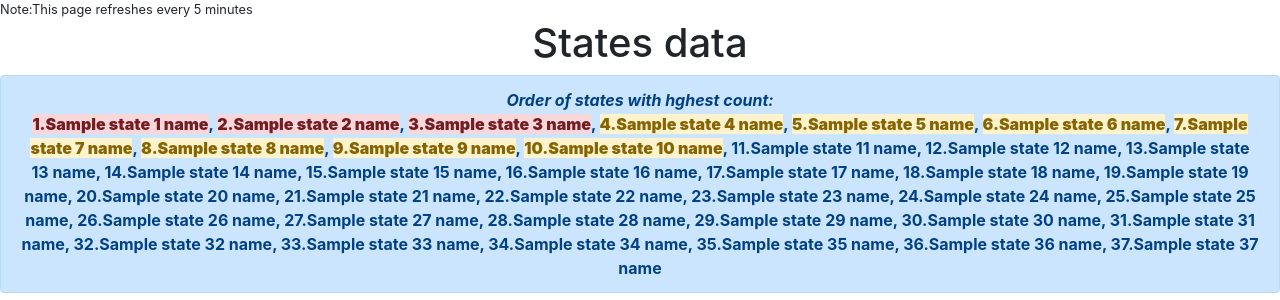
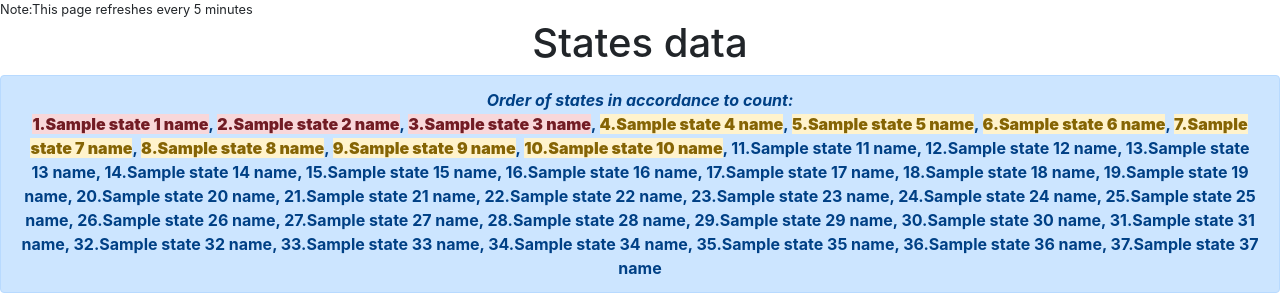
Before and after one commit to harsharay/coronastats, a Django app: template covidapp/templates/covidapp/statesdata.html in a window 1280 px wide. Shown: the top 300 px of the page. Run offline with Django 3.2, Linux system fonts and the light colour scheme; the template is opened without the code that fills it: most values are stand-ins (such as "Sample title", 1, 10 or a date in 2020); some libraries are stand-ins or nearby versions.

Commit message:
modified text

```diff
--- a/covidapp/templates/covidapp/statesdata.html
+++ b/covidapp/templates/covidapp/statesdata.html
@@ -2,7 +2,7 @@
 <meta http-equiv="refresh" content="500" /><small>Note:This page refreshes every 5 minutes</small><br>
 
 <div class="container text-center"><h1>States data</h1></div>
-<div class="alert alert-primary text-center alert-link" role="alert"><h9><i>Order of states with hghest count:</i><br> <strong class="alert-danger">1.{{state_1_name}}</strong>, <strong class="alert-danger">2.{{state_2_name}}</strong>, <strong class="alert-danger">3.{{state_3_name}}</strong>,  <strong class="alert-warning">4.{{state_4_name}}</strong>, <strong class="alert-warning">5.{{state_5_name}}</strong>, <strong class="alert-warning">6.{{state_6_name}}</strong>, <strong class="alert-warning">7.{{state_7_name}}</strong>, <strong class="alert-warning">8.{{state_8_name}}</strong>, <strong class="alert-warning">9.{{state_9_name}}</strong>, <strong class="alert-warning">10.{{state_10_name}}</strong>, 11.{{state_11_name}}, 12.{{state_12_name}}, 13.{{state_13_name}}, 14.{{state_14_name}}, 15.{{state_15_name}}, 16.{{state_16_name}}, 17.{{state_17_name}}, 18.{{state_18_name}}, 19.{{state_19_name}}, 20.{{state_20_name}}, 21.{{state_21_name}}, 22.{{state_22_name}}, 23.{{state_23_name}}, 24.{{state_24_name}}, 25.{{state_25_name}}, 26.{{state_26_name}},
+<div class="alert alert-primary text-center alert-link" role="alert"><h9><i>Order of states in accordance to count:</i><br> <strong class="alert-danger">1.{{state_1_name}}</strong>, <strong class="alert-danger">2.{{state_2_name}}</strong>, <strong class="alert-danger">3.{{state_3_name}}</strong>,  <strong class="alert-warning">4.{{state_4_name}}</strong>, <strong class="alert-warning">5.{{state_5_name}}</strong>, <strong class="alert-warning">6.{{state_6_name}}</strong>, <strong class="alert-warning">7.{{state_7_name}}</strong>, <strong class="alert-warning">8.{{state_8_name}}</strong>, <strong class="alert-warning">9.{{state_9_name}}</strong>, <strong class="alert-warning">10.{{state_10_name}}</strong>, 11.{{state_11_name}}, 12.{{state_12_name}}, 13.{{state_13_name}}, 14.{{state_14_name}}, 15.{{state_15_name}}, 16.{{state_16_name}}, 17.{{state_17_name}}, 18.{{state_18_name}}, 19.{{state_19_name}}, 20.{{state_20_name}}, 21.{{state_21_name}}, 22.{{state_22_name}}, 23.{{state_23_name}}, 24.{{state_24_name}}, 25.{{state_25_name}}, 26.{{state_26_name}},
   27.{{state_27_name}}, 28.{{state_28_name}}, 29.{{state_29_name}}, 30.{{state_30_name}}, 31.{{state_31_name}}, 32.{{state_32_name}}, 33.{{state_33_name}}, 34.{{state_34_name}}, 35.{{state_35_name}},
   36.{{state_36_name}}, 37.{{state_37_name}}</h9></div>
 <div class="container text-center"><a href="{%url 'home'%}" class="btn btn-primary">Click to go home</a></div>
```
